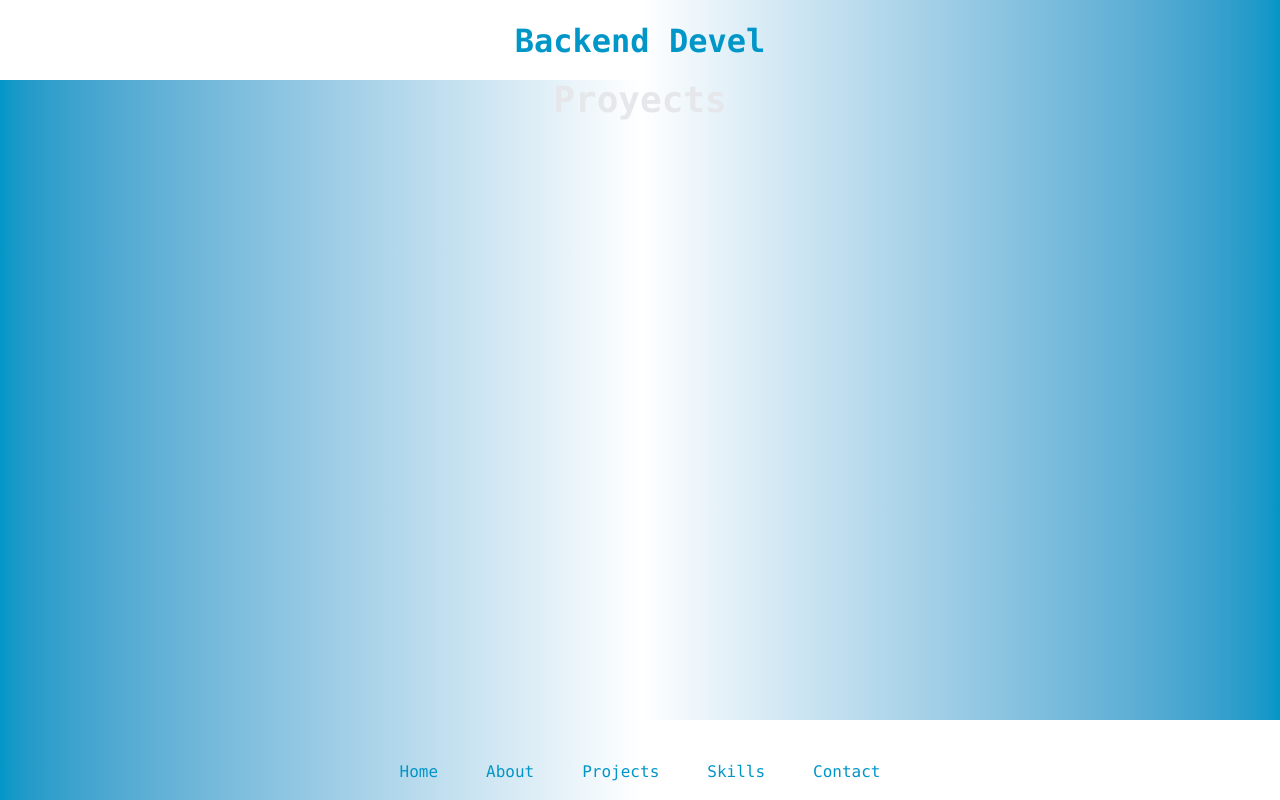
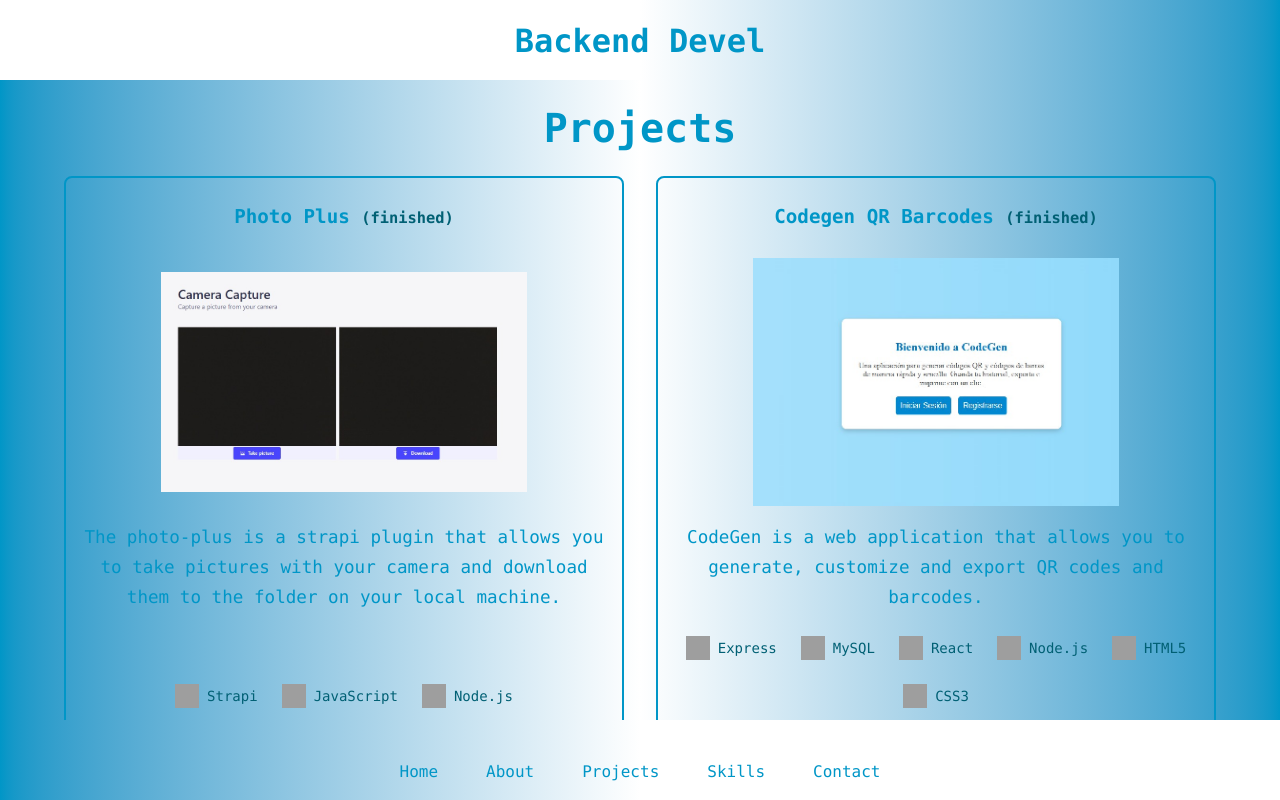
Before and after one commit to JuanchiFranco/portfolio, an Astro site: page /projects in a window 1280 px wide. Shown: the top 800 px of the page. Built offline with nearby package versions, Linux system fonts and the light colour scheme; Astro itself is replaced by a stand-in of ours; grey boxes are pictures that could not be loaded; some icons are missing.

Commit message:
projects section added

```diff
--- a/src/components/Footer.astro
+++ b/src/components/Footer.astro
@@ -3,7 +3,7 @@
 const { currentPage } = Astro.props;
 ---
 
-<footer class="bg-gradient-to-r from-[#0096c7] via-white to-white text-[#0096c7] text-center flex-none" style="height: 80px;">
+<footer class="bg-gradient-to-r from-[#0096c7] via-white to-white text-[#0096c7] text-center flex-none fixed bottom-0 left-0 w-full" style="height: 80px;">
     <nav class="flex justify-center space-x-4 items-center h-full">
         <a href="/" class:font-bold={ currentPage === 'home'} class="bg-transparent hover:bg-[#b6b8b9] text-[#0096c7] px-4 rounded flex items-center flex-col">
             <Icon name="home" class="text-2xl" />
--- a/src/components/Header.astro
+++ b/src/components/Header.astro
@@ -1,4 +1,4 @@
-<header class="bg-gradient-to-r from-white via-white to-[#0096c7] text-[#0096c7] text-center relative px-0 py-4 flex-none" style="height: 80px;">
+<header class="bg-gradient-to-r from-white via-white to-[#0096c7] text-[#0096c7] text-center fixed top-0 left-0 w-full z-50 px-0 py-4 flex-none" style="height: 80px;">
   <h1 id="dynamic-heading" class="m-0 text-center block text-[2em] font-bold">Juan Franco</h1>
 </header>
 
--- a/src/components/ProjectsSection.astro
+++ b/src/components/ProjectsSection.astro
@@ -3,22 +3,22 @@
 import { projects } from "../data/projects.js";
 ---
 
-<section id="projects" class="p-8 text-center bg-[#1b232b]">
-    <h2 class="mb-8 text-[#0096c7] font-bold">My Projects</h2>
+<section id="projects" class="text-[#0096c7] text-center px-4 py-16 min-h-full flex-1 overflow-y-auto flex flex-col items-center justify-center">
+    <h2 class="mb-4 font-bold text-[2.5rem]">Projects</h2>
     <div class="grid grid-cols-[repeat(2,1fr)] gap-8 max-w-screen-xl mx-auto my-0 px-4 py-0">
 
         {projects.map((project) => (
-            <div class="bg-[#1e3a49] shadow-[0_2px_4px_rgba(173,216,230,0.1)] flex flex-col w-full p-4 rounded-lg">
-                <h3 class="text-[1.17em] font-bold text-[#0096c7] mx-0 my-2">{project.title} {(project.status)?<small class="text-[#a8c2cc] font-bold">({project.status})</small> : ""}</h3>
-                <div class="w-full h-[250px] overflow-hidden flex mx-0 my-4">
-                    <Image class="w-full h-full object-contain object-center block border-[#00b4d8] rounded-lg border-2 border-solid" src={project.image} alt={project.alt} />
+            <div class="flex flex-col w-full p-4 rounded-lg border-solid border-[#0096c7] mb-4 border-2 justify-center items-center">
+                <h3 class="text-[1.20em] font-bold text-[#0096c7] mx-0 my-2">{project.title} {(project.status)?<small class="text-[#016074] font-bold">({project.status})</small> : ""}</h3>
+                <div class="h-[250px] w-[70%] overflow-hidden flex mx-0 my-4">
+                    <Image class="w-full h-full object-contain object-center block" src={project.image} alt={project.alt} />
                 </div>
-                <p class="grow text-[#a8c2cc] mb-4">{project.description}</p>
+                <p class="grow mb-4 text-[1.1rem] leading-[1.7] text-[#0096c7]">{project.description}</p>
                 <div class="flex flex-wrap justify-center gap-2">
                     {project.technologies.map((tech) => (
-                        <div class="flex items-center gap-2 bg-[#2a3b47] p-2 rounded-lg">
+                        <div class="flex items-center gap-2 p-2 rounded-lg">
                             <img class="w-6 h-6" src={tech.icon} alt={tech.name} title={tech.name} />
-                            <span class="text-[#a8c2cc] text-sm">{tech.name}</span>
+                            <span class="text-[#016074] text-sm">{tech.name}</span>
                         </div>
                     ))}
                 </div>
--- a/src/data/projects.js
+++ b/src/data/projects.js
@@ -25,7 +25,7 @@
         alt: "CodeGen Picture",
         repository: "https://github.com/JuanchiFranco/codegen-qr-barcodes",
         technologies: [
-            { name: "express", icon: "https://cdn.jsdelivr.net/npm/simple-icons@v9/icons/express.svg" },
+            { name: "Express", icon: "https://cdn.jsdelivr.net/npm/simple-icons@v9/icons/express.svg" },
             { name: "MySQL", icon: "https://cdn.jsdelivr.net/npm/simple-icons@v9/icons/mysql.svg" },
             { name: "React", icon: "https://cdn.jsdelivr.net/npm/simple-icons@v9/icons/react.svg" },
             { name: "Node.js", icon: "https://cdn.jsdelivr.net/npm/simple-icons@v9/icons/nodedotjs.svg" },
--- a/src/pages/projects.astro
+++ b/src/pages/projects.astro
@@ -1,14 +1,17 @@
 ---
 import Layout from '../layouts/Layout.astro';
 import AboutSection from '../components/AboutSection.astro';
+import ProjectsSection from '../components/ProjectsSection.astro';
 const partial = Astro.url.searchParams.has('partial');
 ---
 
 {partial
-	? <h1 class="text-4xl font-bold mb-4 text-center">Proyects</h1>
+	? <ProjectsSection />
 	: (
 	  <Layout currentPage="about">
-		<h1 class="text-4xl font-bold mb-4 text-center">Proyects</h1>
+		<div style="height: 100%; overflow: hidden; display: flex; flex-direction: column; margin: 2rem; padding: 0;">
+		  <ProjectsSection />
+		</div>
 	  </Layout>
 	)
 }
```
